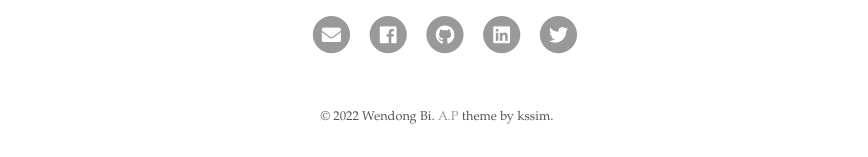
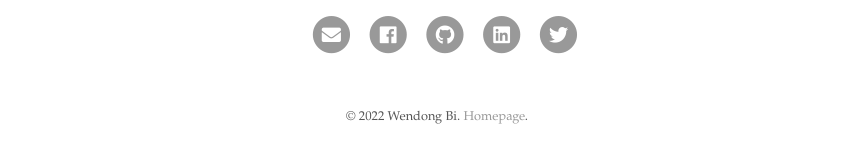
Before and after one commit to wendongbi/wendongbi.github.io, a Jekyll site: the page built from index.md, in a window 1280 px wide. Shown: the part 1143-1300 px from the top of the page, without its empty margins (203-1071 px from the left). Built offline with Jekyll 4.4.1, drawn with Linux system fonts in a browser that asks for light colours; our own code applies the rules of GitHub Pages for plain Markdown files.

Commit message:
'update'

```diff
--- a/_layouts/base.html
+++ b/_layouts/base.html
@@ -22,7 +22,7 @@
 
     <footer>
       <span>
-        &copy; <time datetime="{{ site.time }}">{{ site.time | date: '%Y' }}</time> {{ site.author.name }}. <a href="https://github.com/kssim/about-portfolio/">A.P</a> theme by kssim.
+        &copy; <time datetime="{{ site.time }}">{{ site.time | date: '%Y' }}</time> {{ site.author.name }}. <a href="https://github.com/wendongbi">Homepage</a>.
       </span>
     </footer>
   </body>
```
